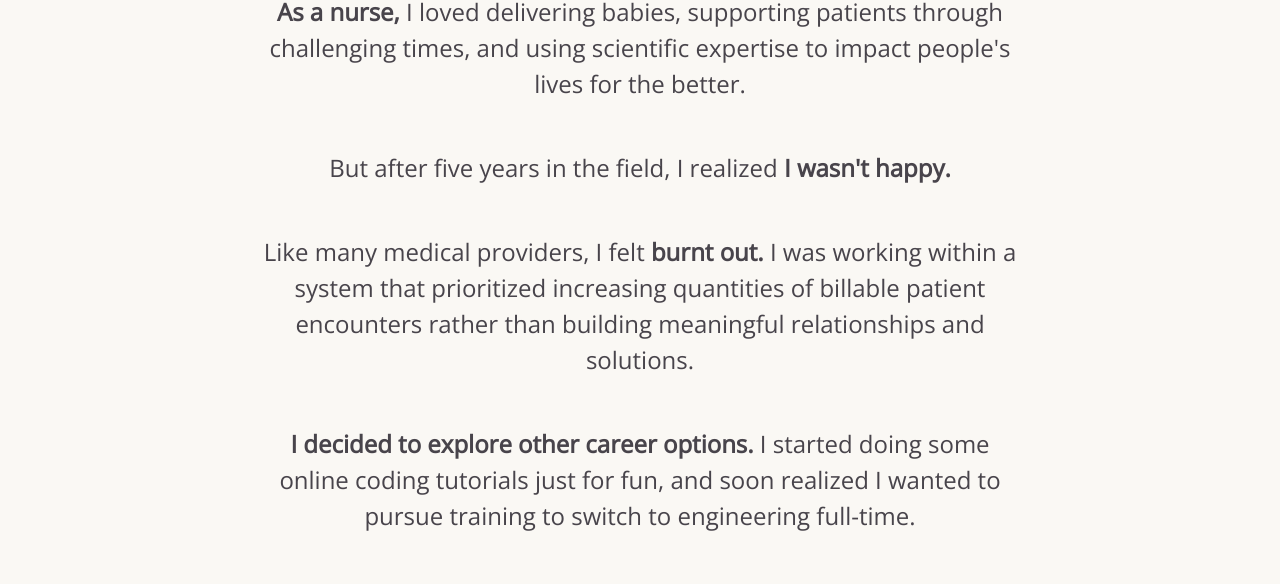
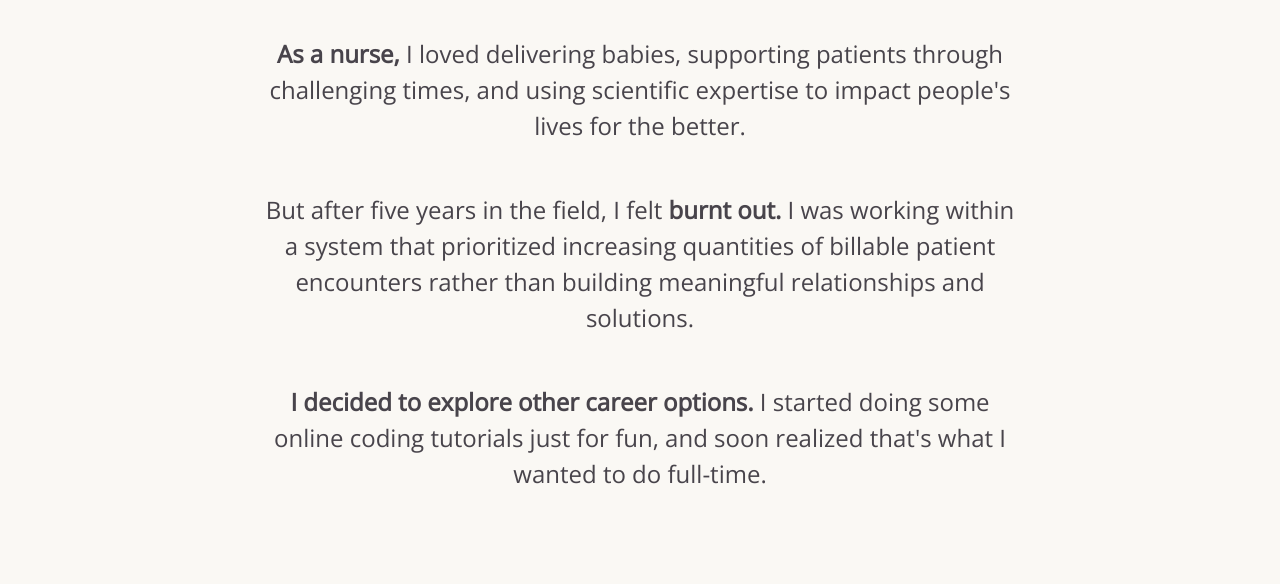
Before and after one commit to janenath/jn_portfolio, a React (Create React App) app: page / in a window 1280 px wide. Shown: the part 868-1452 px from the top of the page. Built offline with nearby package versions, Linux system fonts and the light colour scheme.

Commit message:
copy fix

```diff
--- a/src/components/StoryPages/Story2.js
+++ b/src/components/StoryPages/Story2.js
@@ -8,13 +8,10 @@ class Story2 extends Component {
                 <p className="story"><span className="bold">As a nurse,</span> I loved delivering babies, supporting patients through challenging times, and using scientific expertise to impact people's lives for the better.</p>
                 <br/>
                 <br/>
-                <p className="story">But after five years in the field, I realized <span className="bold">I wasn't happy.</span></p>
+                <p className="story">But after five years in the field, I felt <span className="bold">burnt out.</span> I was working within a system that prioritized increasing quantities of billable patient encounters rather than building meaningful relationships and solutions.</p>
                 <br/>
                 <br/>
-                <p className="story">Like many medical providers, I felt <span className="bold">burnt out.</span> I was working within a system that prioritized increasing quantities of billable patient encounters rather than building meaningful relationships and solutions.</p>
-                <br/>
-                <br/>
-                <p className="story"><span className="bold">I decided to explore other career options.</span> I started doing some online coding tutorials just for fun, and soon realized I wanted to pursue training to switch to engineering full-time.</p>
+                <p className="story"><span className="bold">I decided to explore other career options.</span> I started doing some online coding tutorials just for fun, and soon realized that's what I wanted to do full-time.</p>
                 <br/>
                 <br/>
                 <br/>
```
